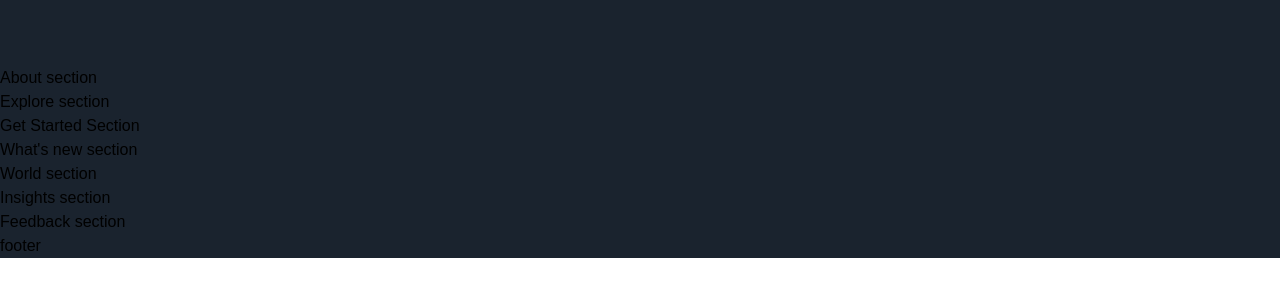
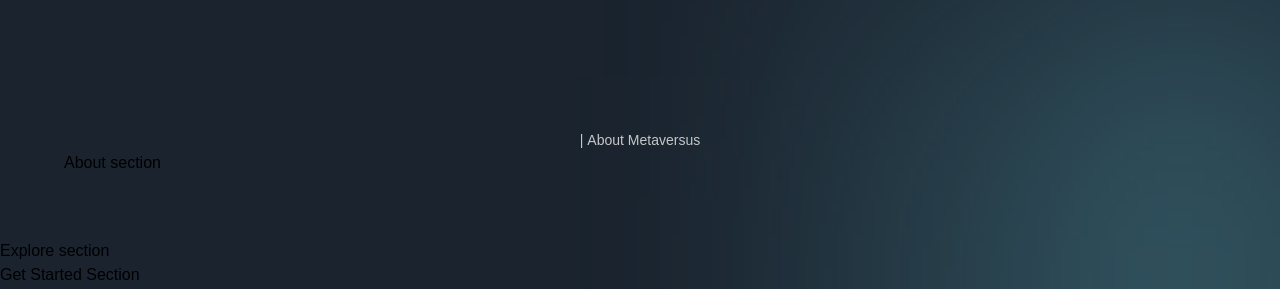
Before and after one commit to sazzadshakhbd/metaverse, a Next.js app: page / in a window 1280 px wide. Shown: the part 1038-1327 px from the top of the page. Before the commit the page ends 1296 px from the top, so only its background shows below. Built offline with nearby package versions, Linux system fonts and the light colour scheme; a web font is replaced by a local one.

Commit message:
typing text component done

```diff
--- a/components/CustomTexts.jsx
+++ b/components/CustomTexts.jsx
@@ -1,9 +1,25 @@
 'use client';
 
-export const TypingText = () => (
-  <p>Typing Text</p>
+import { motion } from 'framer-motion';
+
+import { textContainer, textVariant2 } from '../utils/motion';
+
+export const TypingText = ({ title, textStyles }) => (
+  <motion.p
+    variants={textContainer}
+    className={`font-normal text-[14px] text-secondary-white ${textStyles}`}
+  >
+    {Array.from(title).map((letter, index) => (
+      <motion.span
+        variants={textVariant2}
+        key={index}
+      >
+        {letter === ' ' ? '\u00A0' : letter}
+      </motion.span>
+    ))}
+  </motion.p>
 );
 
-export const TitleText = () => (
+export const TitleText = ({ title, textStyles }) => (
   <h2>Title Text</h2>
 );
--- a/sections/About.jsx
+++ b/sections/About.jsx
@@ -1,7 +1,23 @@
 'use client';
 
+import { motion } from 'framer-motion';
+import { TypingText } from '../components';
+
+import styles from '../styles';
+import { fadeIn, staggerContainer } from '../utils/motion';
+
 const About = () => (
-  <section>
+  <section className={`${styles.paddings} relative z-10`}>
+    <div className="gradient-02 z-0" />
+    <motion.div
+      variants={staggerContainer}
+      initial="hidden"
+      whileInView="show"
+      viewport={{ once: false, amount: 0.25 }}
+      className={`${styles.innerWidth} mx-auto ${styles.flexCenter} flex-col`}
+    >
+      <TypingText title="| About Metaversus" textStyles="text-center" />
+    </motion.div>
     About section
   </section>
 );
```
